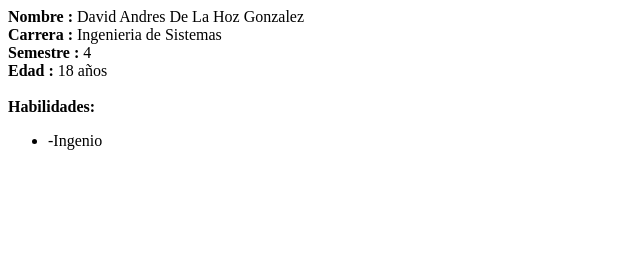
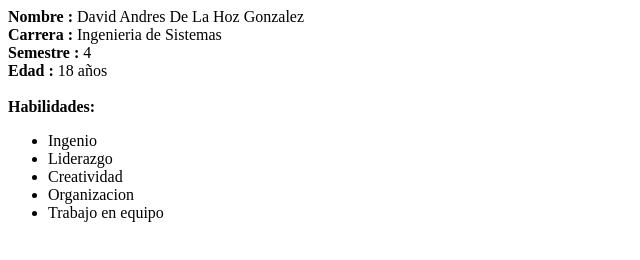
Before and after one commit to daviddelahoz023/PUNTO_1, a plain HTML site: page index.html in a window 1280 px wide. Shown: the whole page, without its empty margins (0-640 px from the left). Drawn offline with Linux system fonts and the light colour scheme.

Commit message:
Seventh commit

```diff
--- a/index.html
+++ b/index.html
@@ -13,8 +13,11 @@
     <br>
     <div><b>Habilidades:</b></div>
     <ul>
-        <li>-Ingenio</li>
-
+        <li>Ingenio</li>
+        <li>Liderazgo</li>
+        <li>Creatividad</li>
+        <li>Organizacion</li>
+        <li>Trabajo en equipo</li>
 
 
     </ul>
```
